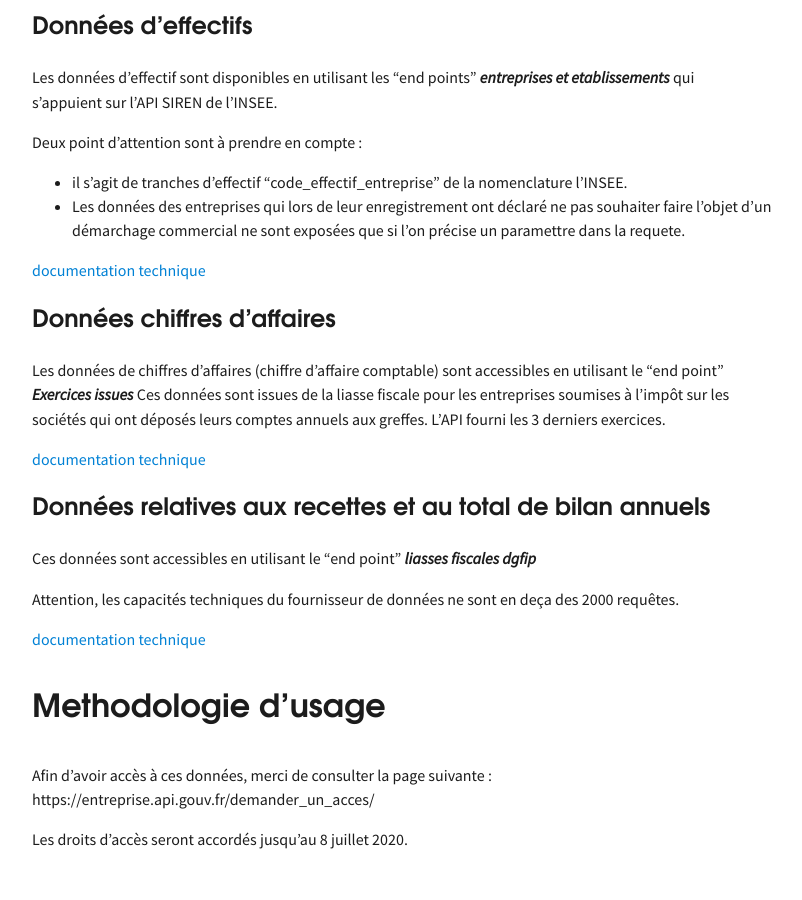
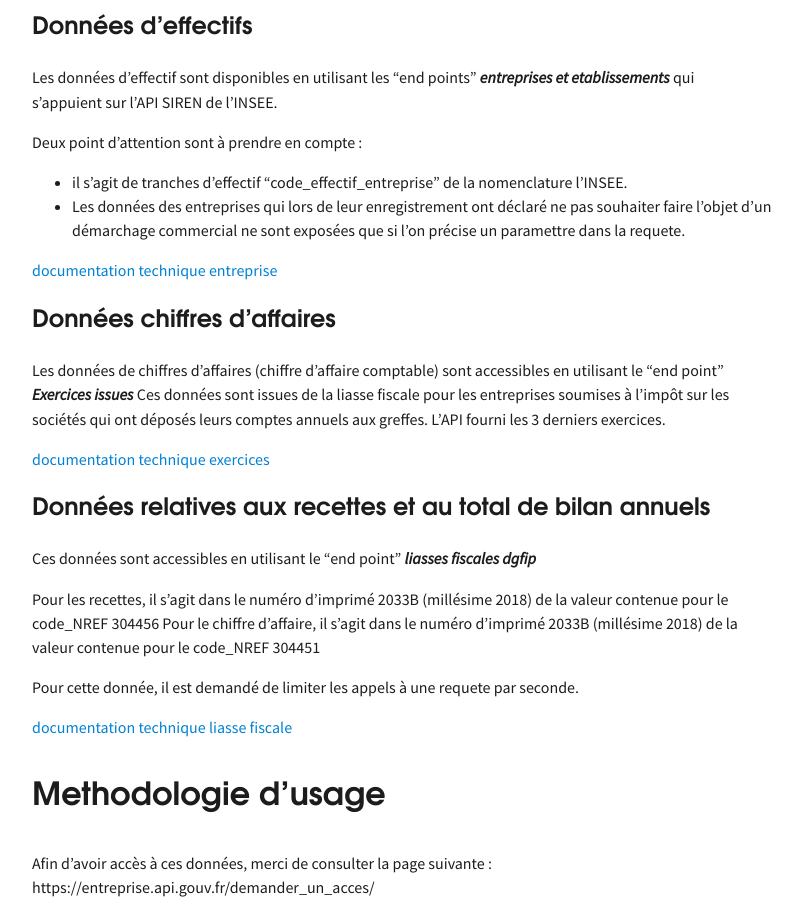
Before and after one commit to etalab/entreprise.api.gouv.fr, a Jekyll site: the page built from _use_cases/loi_energie.md, in a window 1280 px wide and 900 px high, scrolled down 784 px. Shown: the whole window, without its empty margins (238-1040 px from the left). Built offline with Jekyll 4.4.1, drawn with Linux system fonts in a browser that asks for light colours; some web fonts are replaced.

Commit message:
Ajout précision sur liasse fiscale

```diff
--- a/_use_cases/loi_energie.md
+++ b/_use_cases/loi_energie.md
@@ -20,7 +20,7 @@ Deux point d'attention sont à prendre en compte :
 - il s'agit de tranches d'effectif "code_effectif_entreprise"  de la nomenclature  l'INSEE.
 - Les données des entreprises qui lors de leur enregistrement ont déclaré ne pas souhaiter faire l'objet d'un démarchage commercial ne sont exposées que si l'on précise un paramettre dans la requete.
 
-[documentation technique](https://doc.entreprise.api.gouv.fr/#entreprises)
+[documentation technique entreprise](https://doc.entreprise.api.gouv.fr/#entreprises)
 
 ## Données chiffres d’affaires
 
@@ -28,14 +28,17 @@ Les données de chiffres d'affaires (chiffre d'affaire comptable) sont accessibl
 Ces données sont issues de la liasse fiscale pour les entreprises soumises à l'impôt sur les sociétés qui ont déposés leurs comptes annuels aux greffes.
 L'API fourni les 3 derniers exercices.
 
-[documentation technique](https://doc.entreprise.api.gouv.fr/#exercices)
+[documentation technique exercices](https://doc.entreprise.api.gouv.fr/#exercices)
 
 ## Données relatives aux recettes et au total de bilan annuels
 Ces données sont accessibles en utilisant le "end point" ***liasses fiscales dgfip***
 
-Attention, les capacités techniques du fournisseur de données ne sont en deça des 2000 requêtes.
+Pour les recettes, il s’agit dans le numéro d’imprimé 2033B (millésime 2018) de la valeur contenue pour le code_NREF 304456
+Pour le chiffre d’affaire, il s’agit dans le numéro d’imprimé 2033B (millésime 2018) de la valeur contenue pour le code_NREF 304451
 
-[documentation technique](https://doc.entreprise.api.gouv.fr/#liasses-fiscales-dgfip)
+Pour cette donnée, il est demandé de limiter les appels à une requete par seconde.
+
+[documentation technique liasse fiscale](https://doc.entreprise.api.gouv.fr/#liasses-fiscales-dgfip)
 
 # Methodologie d'usage
 Afin d'avoir accès à ces données, merci de consulter la page suivante :
```
